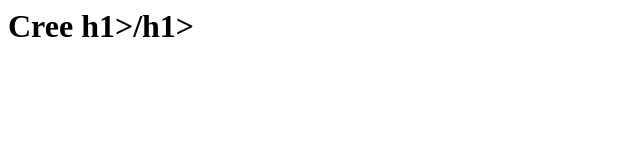
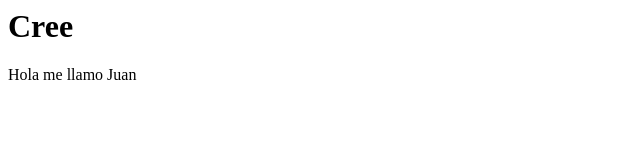
Before and after one commit to JuanPrada550/main, a plain HTML site: page index.html in a window 1280 px wide. Shown: the whole page, without its empty margins (0-640 px from the left). Drawn offline with Linux system fonts and the light colour scheme.

Commit message:
Primeros cambios

```diff
--- a/index.html
+++ b/index.html
@@ -1,4 +1,11 @@
 <IDOCTYPE html>
 <head>
-<h1>Cree h1>/h1>
+<h1>Cree </h1>
+
 </head>
+
+<body>
+    <p>
+        Hola me llamo Juan
+    </p>
+</body>
```
